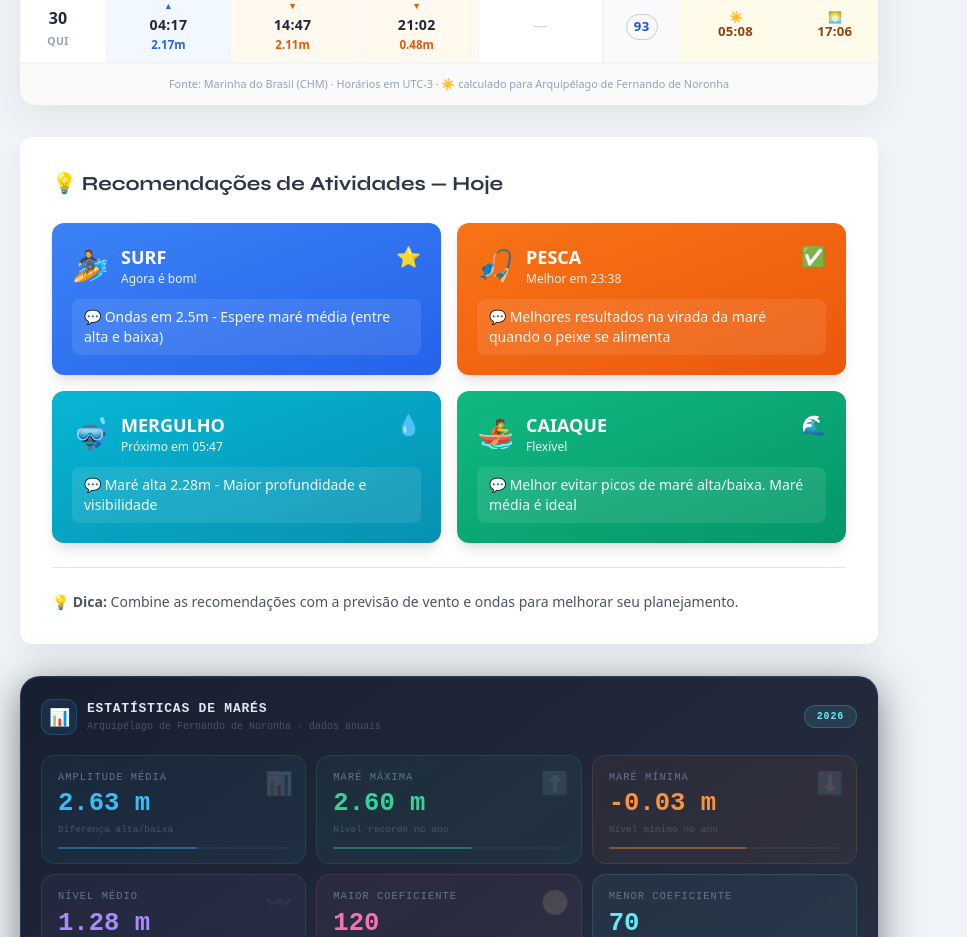
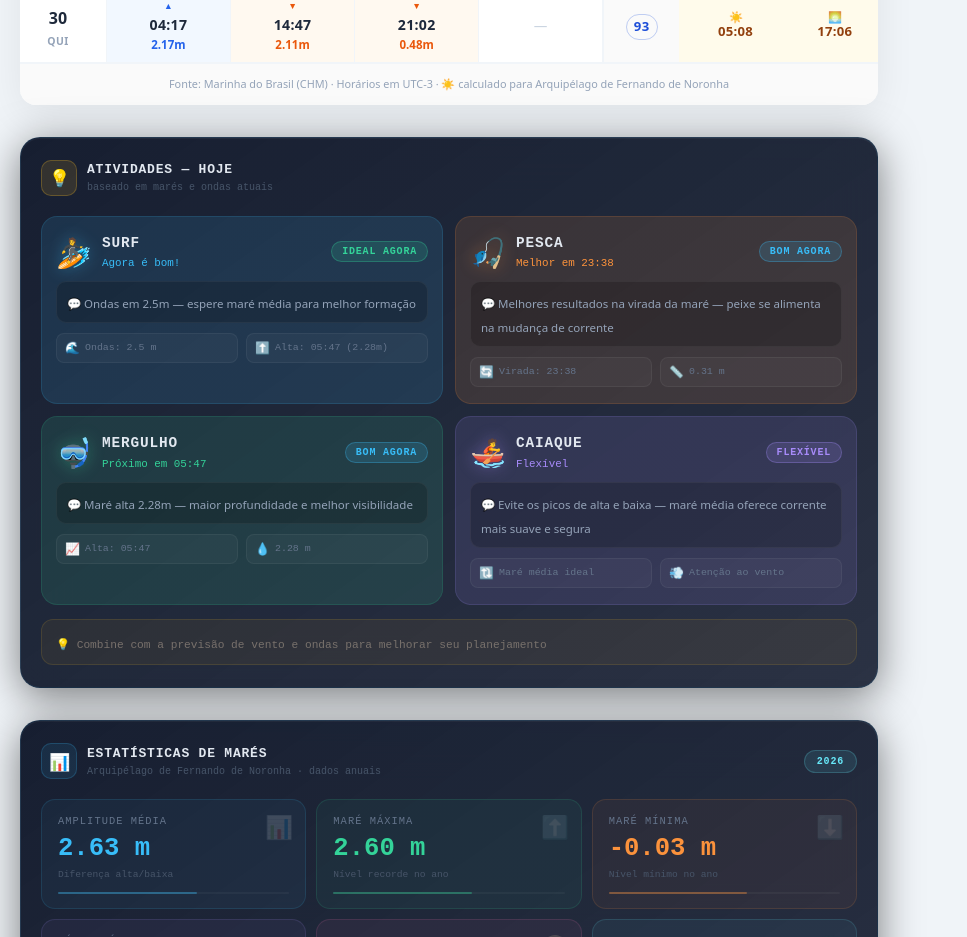
Before and after one commit to gustafa001/Mareagora, a Next.js app: page /mare/arquipelago-de-fernando-de-noronha in a window 1280 px wide. Shown: the part 3460-4397 px from the top of the page, without its empty margins (0-967 px from the left). Built offline with nearby package versions, Linux system fonts and the light colour scheme; no server answers.

Commit message:
Update ActivityRecommendations.tsx

```diff
--- a/components/ActivityRecommendations.tsx
+++ b/components/ActivityRecommendations.tsx
@@ -9,115 +9,180 @@ interface ActivityRecommendationsProps {
   waveHeight?: number;
 }
 
+interface Activity {
+  emoji: string;
+  activity: string;
+  status: 'ideal' | 'good' | 'wait' | 'flexible';
+  time: string;
+  tip: string;
+  color: string;
+  glow: string;
+  details: { icon: string; label: string }[];
+}
+
+function statusBadge(status: Activity['status']) {
+  const map = {
+    ideal:    { label: 'Ideal agora', color: '#34d399', bg: 'rgba(52,211,153,0.15)', border: 'rgba(52,211,153,0.3)' },
+    good:     { label: 'Bom agora',   color: '#38bdf8', bg: 'rgba(56,189,248,0.15)', border: 'rgba(56,189,248,0.3)' },
+    wait:     { label: 'Aguardar',    color: '#fbbf24', bg: 'rgba(251,191,36,0.15)', border: 'rgba(251,191,36,0.3)' },
+    flexible: { label: 'Flexível',    color: '#a78bfa', bg: 'rgba(167,139,250,0.15)', border: 'rgba(167,139,250,0.3)' },
+  };
+  const s = map[status];
+  return (
+    <span style={{
+      color: s.color, background: s.bg, border: `1px solid ${s.border}`,
+      borderRadius: 20, padding: '2px 10px', fontSize: 10,
+      fontWeight: 700, fontFamily: 'monospace', textTransform: 'uppercase', letterSpacing: '0.08em',
+    }}>{s.label}</span>
+  );
+}
+
 export default function ActivityRecommendations({
-  todayTides,
-  nextHigh,
-  nextLow,
-  waveHeight = 0,
+  todayTides, nextHigh, nextLow, waveHeight = 0,
 }: ActivityRecommendationsProps) {
 
-  const getActivityRecommendation = () => {
-    const recommendations = [];
-
-    // 🏄 SURF
-    if (waveHeight >= 0.8) {
-      recommendations.push({
-        emoji: '🏄',
-        activity: 'SURF',
-        icon: '⭐',
-        time: 'Agora é bom!',
-        tip: `Ondas em ${waveHeight.toFixed(1)}m - Espere maré média (entre alta e baixa)`,
-        color: 'from-blue-500 to-blue-600',
-      });
-    } else {
-      recommendations.push({
-        emoji: '🏄',
-        activity: 'SURF',
-        icon: '⏳',
-        time: nextHigh ? `Próximo em ${nextHigh.hora}` : 'Verificar depois',
-        tip: 'Ondas baixas. Melhor com maré alta gerando movimento de água',
-        color: 'from-blue-400 to-blue-500',
-      });
-    }
-
-    // 🎣 PESCA
   const now = new Date();
   const currentMin = now.getHours() * 60 + now.getMinutes();
 
+  const toMin = (hora: string) => {
+    const [h, m] = hora.split(':').map(Number);
+    return h * 60 + m;
+  };
+
   let bestFishTime = nextLow || nextHigh;
   if (nextLow && nextHigh) {
-      const lowMin = parseInt(nextLow.hora.split(':')[0]) * 60 + parseInt(nextLow.hora.split(':')[1]);
-      const highMin = parseInt(nextHigh.hora.split(':')[0]) * 60 + parseInt(nextHigh.hora.split(':')[1]);
+    const lowMin = toMin(nextLow.hora);
+    const highMin = toMin(nextHigh.hora);
     bestFishTime = Math.abs(lowMin - currentMin) < Math.abs(highMin - currentMin) ? nextLow : nextHigh;
   }
 
-    recommendations.push({
+  const activities: Activity[] = [
+    {
+      emoji: '🏄',
+      activity: 'Surf',
+      status: waveHeight >= 0.8 ? 'ideal' : 'wait',
+      time: waveHeight >= 0.8 ? 'Agora é bom!' : nextHigh ? `Próximo em ${nextHigh.hora}` : 'Verificar depois',
+      tip: waveHeight >= 0.8
+        ? `Ondas em ${waveHeight.toFixed(1)}m — espere maré média para melhor formação`
+        : 'Ondas baixas agora. Melhora com maré alta gerando movimento de água',
+      color: '#38bdf8',
+      glow: 'rgba(56,189,248,0.12)',
+      details: [
+        { icon: '🌊', label: `Ondas: ${waveHeight.toFixed(1)} m` },
+        { icon: '⬆️', label: nextHigh ? `Alta: ${nextHigh.hora} (${nextHigh.altura_m.toFixed(2)}m)` : '—' },
+      ],
+    },
+    {
       emoji: '🎣',
-      activity: 'PESCA',
-      icon: '✅',
+      activity: 'Pesca',
+      status: 'good',
       time: bestFishTime ? `Melhor em ${bestFishTime.hora}` : 'Verificar depois',
-      tip: 'Melhores resultados na virada da maré quando o peixe se alimenta',
-      color: 'from-orange-500 to-orange-600',
-    });
-
-    // 🤿 MERGULHO
-    recommendations.push({
+      tip: 'Melhores resultados na virada da maré — peixe se alimenta na mudança de corrente',
+      color: '#fb923c',
+      glow: 'rgba(251,146,60,0.12)',
+      details: [
+        { icon: '🔄', label: `Virada: ${bestFishTime?.hora || '—'}` },
+        { icon: '📏', label: bestFishTime ? `${bestFishTime.altura_m.toFixed(2)} m` : '—' },
+      ],
+    },
+    {
       emoji: '🤿',
-      activity: 'MERGULHO',
-      icon: '💧',
+      activity: 'Mergulho',
+      status: nextHigh && nextHigh.altura_m > 1.0 ? 'good' : 'wait',
       time: nextHigh ? `Próximo em ${nextHigh.hora}` : 'Verificar depois',
-      tip: `Maré alta ${nextHigh ? nextHigh.altura_m.toFixed(2) : '--'}m - Maior profundidade e visibilidade`,
-      color: 'from-cyan-500 to-cyan-600',
-    });
-
-    // 🚣 CAIAQUE
-    recommendations.push({
+      tip: `Maré alta ${nextHigh ? nextHigh.altura_m.toFixed(2) + 'm' : '--'} — maior profundidade e melhor visibilidade`,
+      color: '#34d399',
+      glow: 'rgba(52,211,153,0.12)',
+      details: [
+        { icon: '📈', label: `Alta: ${nextHigh?.hora || '—'}` },
+        { icon: '💧', label: `${nextHigh?.altura_m.toFixed(2) || '—'} m` },
+      ],
+    },
+    {
       emoji: '🚣',
-      activity: 'CAIAQUE',
-      icon: '🌊',
+      activity: 'Caiaque',
+      status: 'flexible',
       time: 'Flexível',
-      tip: 'Melhor evitar picos de maré alta/baixa. Maré média é ideal',
-      color: 'from-emerald-500 to-emerald-600',
-    });
-
-    return recommendations;
-  };
-
-  const activities = getActivityRecommendation();
+      tip: 'Evite os picos de alta e baixa — maré média oferece corrente mais suave e segura',
+      color: '#a78bfa',
+      glow: 'rgba(167,139,250,0.12)',
+      details: [
+        { icon: '🔃', label: 'Maré média ideal' },
+        { icon: '💨', label: 'Atenção ao vento' },
+      ],
+    },
+  ];
 
   return (
-    <div className="classic-card">
-      <h3 className="card-title mb-6">💡 Recomendações de Atividades — Hoje</h3>
-
-      <div className="grid grid-cols-1 md:grid-cols-2 gap-4">
-        {activities.map((activity, idx) => (
-          <div
-            key={idx}
-            className={`bg-gradient-to-br ${activity.color} rounded-xl p-5 text-white shadow-lg hover:shadow-xl transition-all`}
-          >
-            <div className="flex items-start justify-between mb-3">
-              <div className="flex items-center gap-3">
-                <span className="text-3xl">{activity.emoji}</span>
+    <div style={cardStyle}>
+      {/* Header */}
+      <div style={{ display: 'flex', alignItems: 'center', justifyContent: 'space-between', marginBottom: 20 }}>
+        <div style={{ display: 'flex', alignItems: 'center', gap: 10 }}>
+          <div style={{ width: 36, height: 36, background: 'rgba(251,191,36,0.12)', border: '1px solid rgba(251,191,36,0.25)', borderRadius: 10, display: 'flex', alignItems: 'center', justifyContent: 'center', fontSize: 17 }}>💡</div>
           <div>
-                  <h4 className="font-bold text-lg">{activity.activity}</h4>
-                  <p className="text-xs opacity-90">{activity.time}</p>
+            <div style={{ color: '#e2e8f0', fontSize: 13, fontWeight: 800, letterSpacing: '0.06em', textTransform: 'uppercase', fontFamily: 'monospace' }}>Atividades — Hoje</div>
+            <div style={{ color: '#475569', fontSize: 10, fontFamily: 'monospace', marginTop: 1 }}>baseado em marés e ondas atuais</div>
           </div>
         </div>
-              <span className="text-xl">{activity.icon}</span>
       </div>
 
-            <p className="text-sm opacity-95 bg-white/10 px-3 py-2 rounded-lg">
-              💬 {activity.tip}
-            </p>
+      {/* Grid */}
+      <div style={{ display: 'grid', gridTemplateColumns: '1fr 1fr', gap: 12 }}>
+        {activities.map((a, idx) => (
+          <div key={idx} style={{
+            background: a.glow,
+            border: `1px solid ${a.color}25`,
+            borderRadius: 16,
+            padding: '16px 14px',
+            display: 'flex', flexDirection: 'column', gap: 10,
+            transition: 'border-color 0.2s',
+          }}>
+            {/* Activity header */}
+            <div style={{ display: 'flex', alignItems: 'center', justifyContent: 'space-between' }}>
+              <div style={{ display: 'flex', alignItems: 'center', gap: 10 }}>
+                <span style={{ fontSize: '1.8rem', lineHeight: 1, filter: `drop-shadow(0 0 8px ${a.color}60)` }}>{a.emoji}</span>
+                <div>
+                  <div style={{ color: '#e2e8f0', fontFamily: 'monospace', fontWeight: 800, fontSize: '0.9rem', textTransform: 'uppercase', letterSpacing: '0.06em' }}>{a.activity}</div>
+                  <div style={{ color: a.color, fontSize: '0.68rem', fontFamily: 'monospace', marginTop: 1 }}>{a.time}</div>
+                </div>
+              </div>
+              {statusBadge(a.status)}
+            </div>
+
+            {/* Tip */}
+            <div style={{ background: 'rgba(0,0,0,0.2)', border: '1px solid rgba(255,255,255,0.05)', borderRadius: 10, padding: '8px 10px' }}>
+              <span style={{ color: '#94a3b8', fontSize: '0.72rem', lineHeight: 1.5 }}>💬 {a.tip}</span>
+            </div>
+
+            {/* Details */}
+            <div style={{ display: 'flex', gap: 8 }}>
+              {a.details.map((d, di) => (
+                <div key={di} style={{ flex: 1, background: 'rgba(255,255,255,0.03)', border: '1px solid rgba(255,255,255,0.05)', borderRadius: 8, padding: '5px 8px', display: 'flex', alignItems: 'center', gap: 5 }}>
+                  <span style={{ fontSize: '0.75rem' }}>{d.icon}</span>
+                  <span style={{ color: '#64748b', fontSize: '0.62rem', fontFamily: 'monospace' }}>{d.label}</span>
+                </div>
+              ))}
+            </div>
           </div>
         ))}
       </div>
 
-      <div className="mt-6 pt-6 border-t border-gray-200">
-        <p className="text-sm text-gray-600">
-          <strong>💡 Dica:</strong> Combine as recomendações com a previsão de vento e ondas para melhorar seu planejamento.
-        </p>
+      {/* Footer tip */}
+      <div style={{ marginTop: 14, padding: '10px 14px', background: 'rgba(251,191,36,0.06)', border: '1px solid rgba(251,191,36,0.12)', borderRadius: 12 }}>
+        <span style={{ color: '#78716c', fontSize: '0.7rem', fontFamily: 'monospace' }}>
+          💡 Combine com a previsão de vento e ondas para melhorar seu planejamento
+        </span>
       </div>
     </div>
   );
 }
+
+const cardStyle: React.CSSProperties = {
+  background: 'linear-gradient(145deg, rgba(15,23,42,0.97) 0%, rgba(15,23,42,0.88) 100%)',
+  backdropFilter: 'blur(24px)',
+  WebkitBackdropFilter: 'blur(24px)',
+  border: '1px solid rgba(56,189,248,0.1)',
+  borderRadius: 20,
+  padding: '22px 20px',
+  boxShadow: '0 8px 40px rgba(0,0,0,0.5), inset 0 1px 0 rgba(255,255,255,0.04)',
+};
```
Lines whose indentation alone changed are shown as unchanged.
